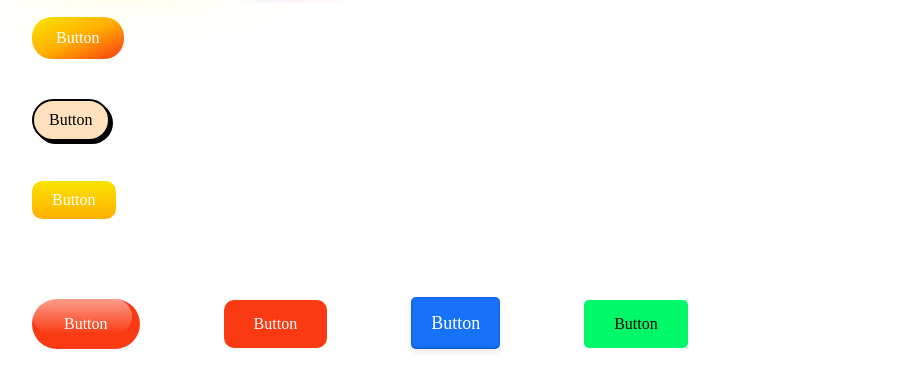
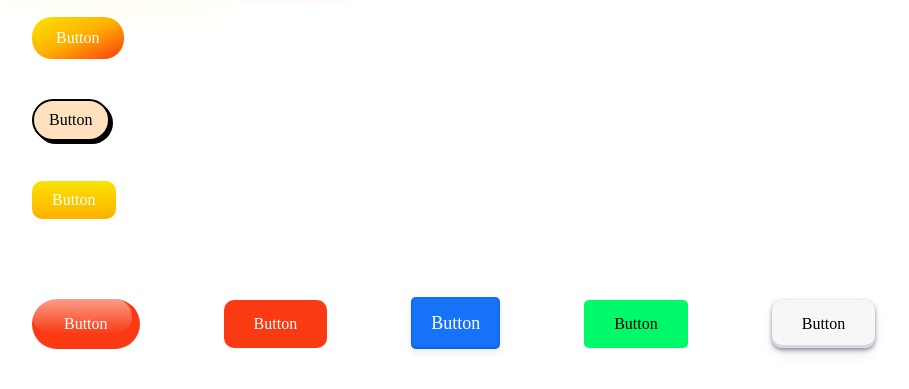
Before and after one commit to alexsofonea/ww, a PHP site: page /ww.html in a window 1280 px wide. Shown: the part 524-913 px from the top of the page, without its empty margins (28-937 px from the left). Run offline with PHP 8.4, Linux system fonts and the light colour scheme.

Commit message:
Style 22

```diff
--- a/Tudor - FrontEnd/ww.css
+++ b/Tudor - FrontEnd/ww.css
@@ -595,3 +595,27 @@ wwDesign-button.style-21{
 wwDesign-button.style-21:hover{
     opacity: .8;
 }
+
+/*Style 22*/
+wwDesign-button.style-22{
+    height: fit-content;
+    width: fit-content;
+    padding: 15px 30px;
+    background-color: var(--first-primary-color);
+    border-radius: 10px;
+    box-shadow: rgba(90, 89, 91, 0.68) 0 2px 4px,rgba(176, 165, 199, 0.3) 0 7px 13px -3px,var(--second-primary-color) 0 -3px 0 inset;
+    box-sizing: border-box;
+    color: var(--text-color-black);
+    display: inline-block;
+    user-select: none;
+}
+
+wwDesign-button.style-22:hover{
+    box-shadow: rgba(90, 89, 91, 0.68) 0 4px 8px, rgba(176, 165, 199, 0.3) 0 7px 13px -3px, var(--second-primary-color) 0 -3px 0 inset;
+    transform: translateY(-2px);
+}
+
+wwDesign-button.style-22:active {
+    box-shadow: var(--second-primary-color) 0 3px 7px inset;
+    transform: translateY(3px);
+}
--- a/Tudor - FrontEnd/ww.html
+++ b/Tudor - FrontEnd/ww.html
@@ -70,5 +70,8 @@
 
     <!--########## Style 21 ##########-->
     <wwDesign-button class="style-21">Button</wwDesign-button>
+
+    <!--########## Style 21 ##########-->
+    <wwDesign-button class="style-22">Button</wwDesign-button>
 </body>
 </html>
--- a/Tudor - FrontEnd/ww.js
+++ b/Tudor - FrontEnd/ww.js
@@ -63,6 +63,9 @@ function wwDesignButtons () {
                 break;
             case "style-21":
                 wwDesignButton21(button);
+                break;
+            case "style-22":
+                wwDesignButton22(button)
                 break;
         }
     }
@@ -172,6 +175,11 @@ function wwDesignButton20(button) {
 }
 
 function wwDesignButton21(button) {
-    button.setAttribute("style", `--first-primary-color: ${button.getAttribute("first-primary-color") ?? "rgb(0, 249, 104)"};  --second-primary-color: ${button.getAttribute("second-primary-color") ?? "rgba(0, 249, 104, 0.9"};`);
+    button.setAttribute("style", `--first-primary-color: ${button.getAttribute("first-primary-color") ?? "rgb(0, 249, 104)"};  --second-primary-color: ${button.getAttribute("second-primary-color") ?? "rgba(0, 249, 104, 0.9)"};`);
     button.innerHTML = `${button.innerHTML}`;
 }
+
+function wwDesignButton22(button) {
+    button.setAttribute("style", `--first-primary-color: ${button.getAttribute("first-primary-color") ?? "rgb(247, 247, 247)"};  --second-primary-color: ${button.getAttribute("second-primary-color") ?? "rgb(214, 214, 235)"};`);
+    button.innerHTML = `${button.innerHTML}`;
+}
```
